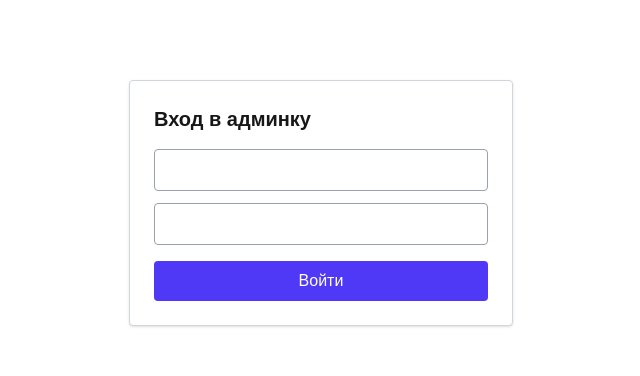
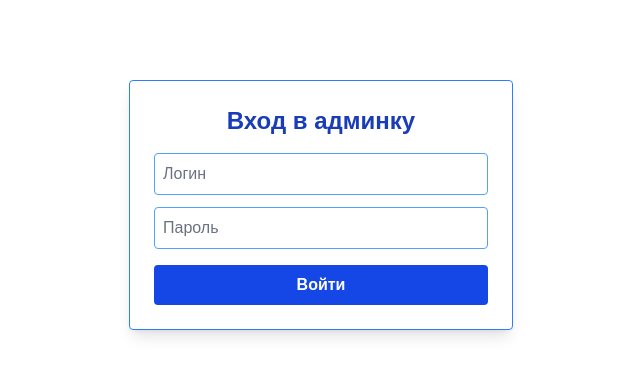
Before and after one commit to RaufERK/spokenword, a Next.js app: page /login in a window 1280 px wide. Shown: the top 376 px of the page, without its empty margins (319-959 px from the left). Built offline with nearby package versions, Linux system fonts and the light colour scheme; no server answers.

Commit message:
новая версия дизайна

```diff
--- /dev/null
+++ b/app/api/logout/route.ts
@@ -0,0 +1,13 @@
+// app/api/logout/route.ts
+import { NextResponse } from 'next/server'
+
+export async function POST() {
+  const res = NextResponse.redirect('/')
+  res.cookies.set({
+    name: 'spoken_auth',
+    value: '',
+    maxAge: 0,
+    path: '/',
+  })
+  return res
+}
--- a/app/login/LoginForm.tsx
+++ b/app/login/LoginForm.tsx
@@ -1,12 +1,11 @@
-// app/login/LoginForm.tsx
 'use client'
 
 import { useState } from 'react'
 import { useRouter, useSearchParams } from 'next/navigation'
 
 export default function LoginForm() {
-  // const [username, setUsername] = useState('')
-  // const [password, setPassword] = useState('')
+  const [username, setUsername] = useState('')
+  const [password, setPassword] = useState('')
   const [error, setError] = useState('')
   const router = useRouter()
   const searchParams = useSearchParams()
@@ -17,7 +16,7 @@ export default function LoginForm() {
     const res = await fetch('/api/login', {
       method: 'POST',
       headers: { 'Content-Type': 'application/json' },
-      body: JSON.stringify({ username: '', password: '' }),
+      body: JSON.stringify({ username, password }),
     })
 
     if (res.ok) {
@@ -30,21 +29,31 @@ export default function LoginForm() {
   return (
     <form
       onSubmit={handleSubmit}
-      className='max-w-sm mx-auto mt-20 p-6 bg-white border border-gray-300 rounded shadow'
+      className='max-w-sm mx-auto mt-20 p-6 bg-white border border-blue-500 text-gray-900 rounded shadow-lg'
     >
-      <h1 className='text-xl font-semibold mb-4'>Вход в админку</h1>
-      {error && <p className='text-red-600 mb-2'>{error}</p>}
+      <h1 className='text-2xl font-bold mb-4 text-center text-blue-800'>
+        Вход в админку
+      </h1>
+      {error && (
+        <p className='text-red-600 mb-2 text-center font-medium'>{error}</p>
+      )}
       <input
         type='text'
-        className='w-full border border-gray-400 rounded p-2 mb-3'
+        className='w-full border border-blue-400 rounded p-2 mb-3 text-black placeholder-gray-500'
+        placeholder='Логин'
+        value={username}
+        onChange={(e) => setUsername(e.target.value)}
       />
       <input
         type='password'
-        className='w-full border border-gray-400 rounded p-2 mb-4'
+        className='w-full border border-blue-400 rounded p-2 mb-4 text-black placeholder-gray-500'
+        placeholder='Пароль'
+        value={password}
+        onChange={(e) => setPassword(e.target.value)}
       />
       <button
         type='submit'
-        className='w-full bg-indigo-600 text-white py-2 rounded hover:bg-indigo-700'
+        className='w-full bg-blue-700 text-white py-2 rounded hover:bg-blue-800 font-semibold'
       >
         Войти
       </button>
--- a/app/logout/page.tsx
+++ b/app/logout/page.tsx
@@ -1,11 +1,17 @@
-/* eslint-disable @typescript-eslint/no-explicit-any */
 // app/logout/page.tsx
-// app/logout/page.tsx
-import { cookies } from 'next/headers'
-import { redirect } from 'next/navigation'
+'use client'
+
+import { useEffect } from 'react'
+import { useRouter } from 'next/navigation'
 
 export default function LogoutPage() {
-  const cookieStore = cookies() as any // временно обходим типизацию
-  cookieStore.delete('spoken_auth')
-  redirect('/')
+  const router = useRouter()
+
+  useEffect(() => {
+    fetch('/api/logout', { method: 'POST' }).then(() => {
+      router.push('/')
+    })
+  }, [router])
+
+  return <p className='text-center mt-20'>Выход…</p>
 }
```
Also changed, not shown: RAEDME.txt (renamed from help.txt).
